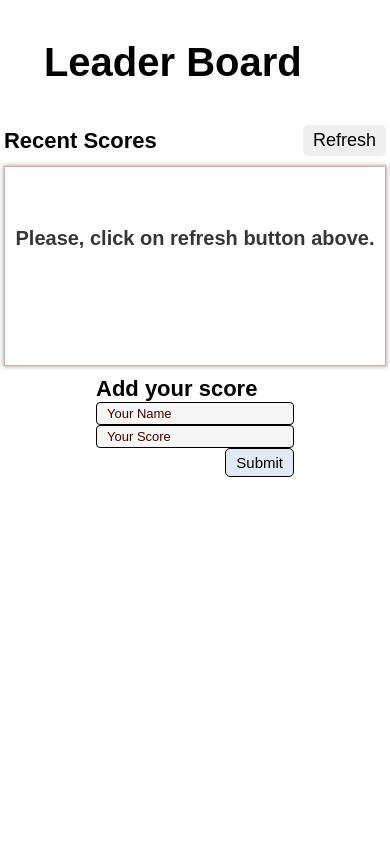
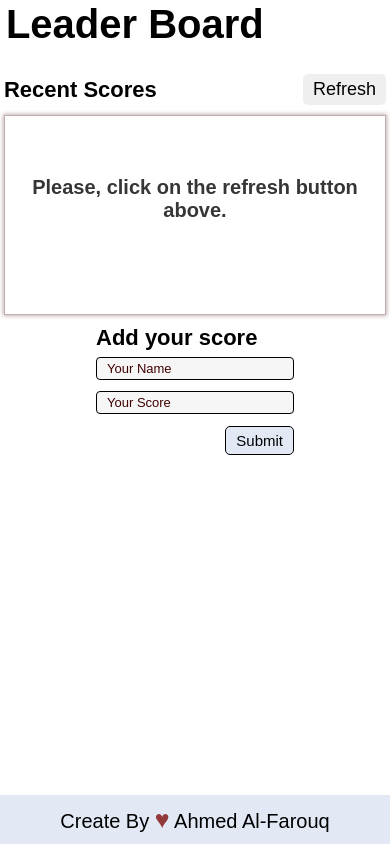
Before and after one commit to ahmed-al-farouq/LeaderBoard, a website built with webpack: page dist/index.html in a window 390 px wide. Built offline with Linux system fonts and the light colour scheme.

Commit message:
Add final touches

```diff
--- a/src/index.js
+++ b/src/index.js
@@ -14,7 +14,7 @@ const createDOM = () => {
         </button>
       </div>
       <ul class="body" id="body">
-        <h2>Please, click on refresh button above.</h2>
+        <h2>Please, click on the refresh button above.</h2>
       </ul>
     </div>
     <form action="#" method="post" class="add-score">
@@ -26,6 +26,9 @@ const createDOM = () => {
       </div>
     </form>
   </main>
+  <footer>
+    Create By <span>&hearts;</span> Ahmed Al-Farouq
+  </footer>
   `;
   document.body.innerHTML = structure;
   const refreshBtn = document.getElementById('refresh');
--- a/src/js/getData.js
+++ b/src/js/getData.js
@@ -3,6 +3,7 @@ const getData = async () => {
   const result = fetchData.json();
   const listContainer = document.getElementById('body');
   return result.then((data) => {
+    console.log(data.result.sort((a, b) => b - a));
     listContainer.innerHTML = '';
     return data.result.length
       ? data.result.map((item) => {
--- a/src/main.css
+++ b/src/main.css
@@ -104,3 +104,31 @@ main form div input:last-child {
   cursor: pointer;
   background-color: #e2e9f5;
 }
+
+@media screen and (max-width: 786px) {
+  main form {
+    height: 220px;
+  }
+
+  main h1 {
+    padding: 2px;
+    margin-bottom: 25px;
+  }
+}
+
+/* Start Footer */
+footer {
+  position: absolute;
+  bottom: 0;
+  left: 0;
+  right: 0;
+  background-color: #e2e9f5;
+  padding: 10px;
+  font-size: 20px;
+  text-align: center;
+}
+
+footer span {
+  color: rgba(124, 2, 2, 0.767);
+  font-size: 25px;
+}
```
Also changed, not shown: dist/bundle.js.
